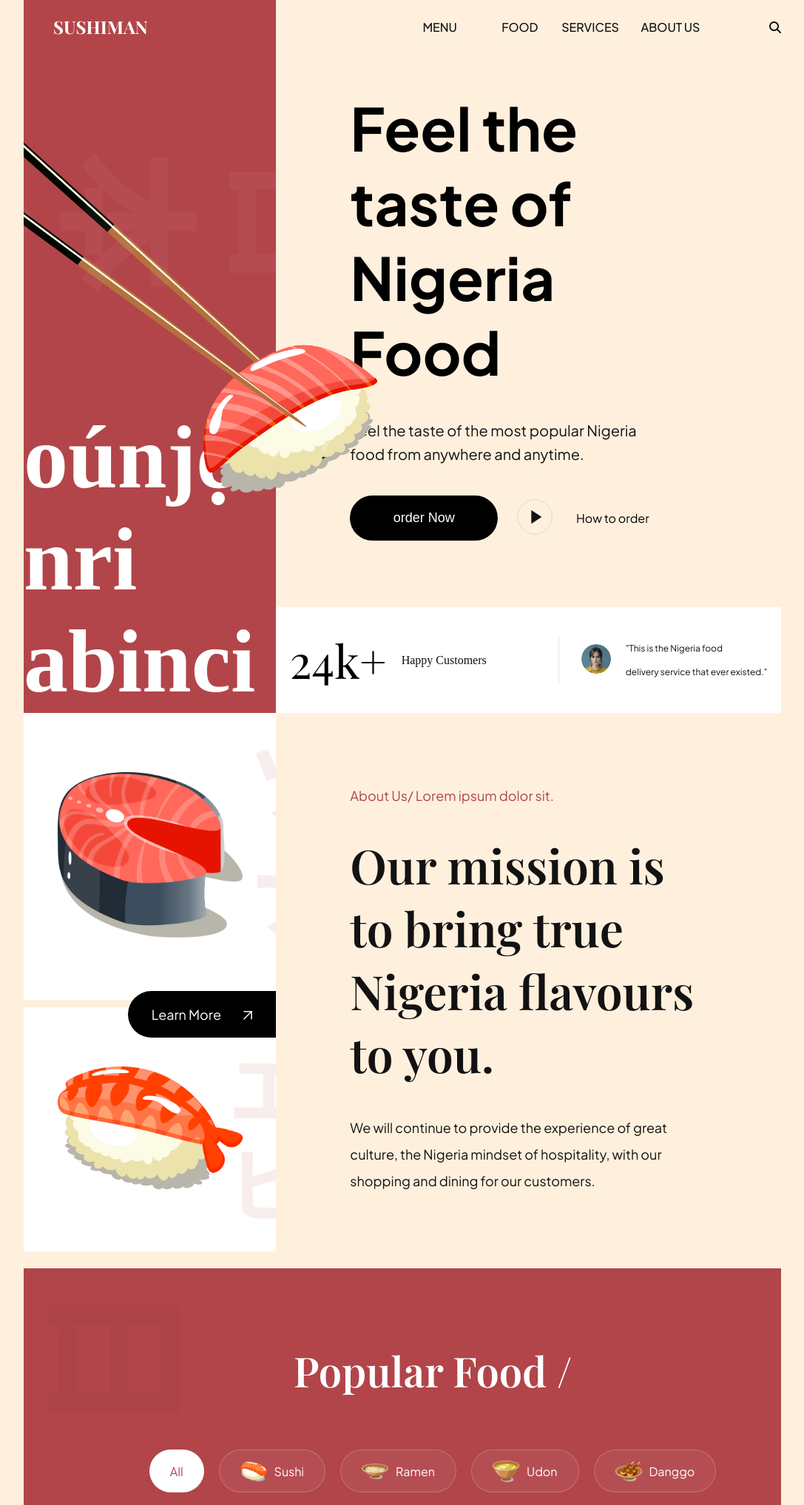
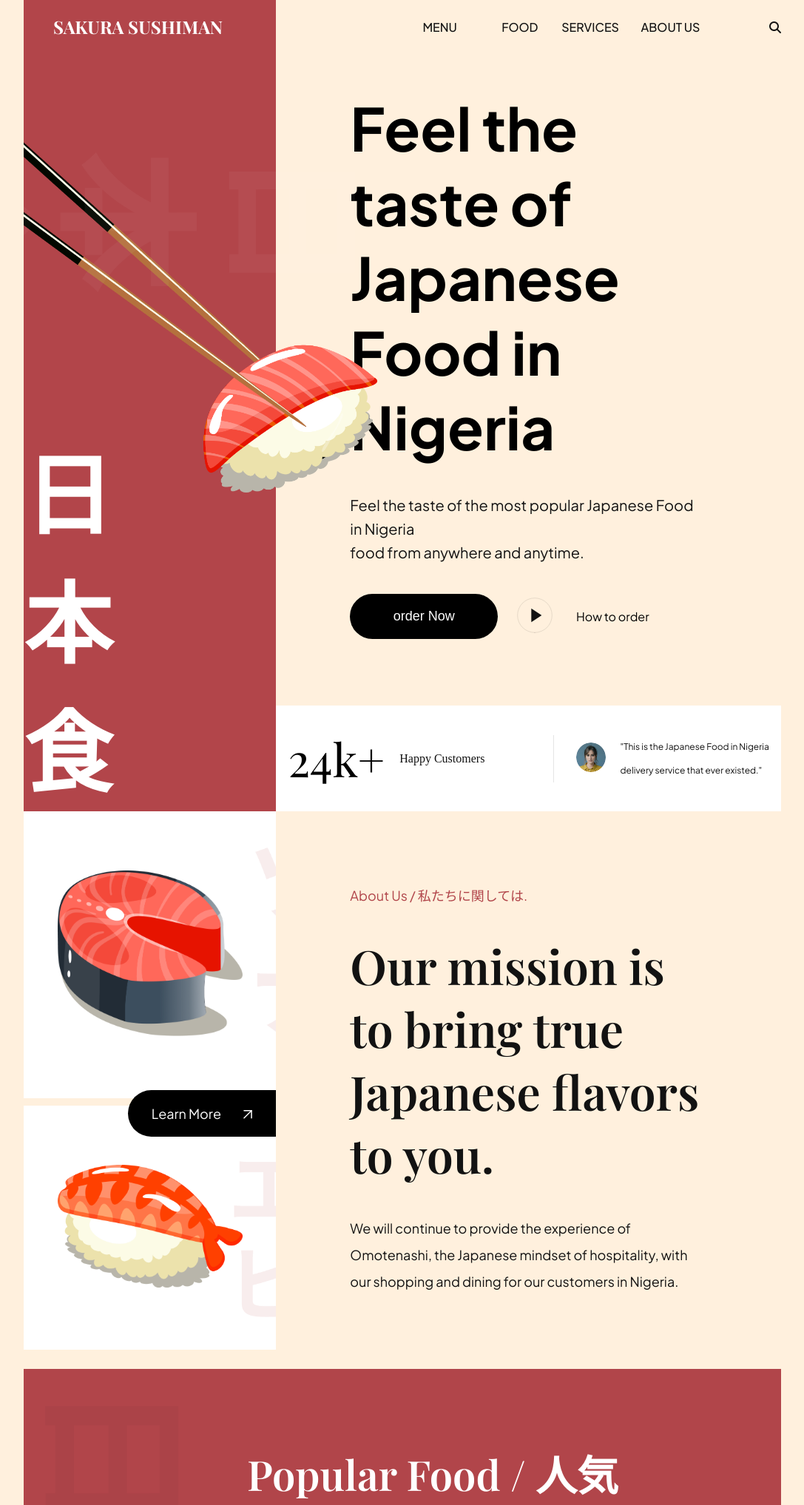
Before and after one commit to Akinstee/Tyrestaurant, a plain HTML site: page index.html in a window 1280 px wide. Shown: the top 2035 px of the page at 74% size, without its empty margins (96-1183 px from the left). Drawn offline with nearby package versions, Linux system fonts and the light colour scheme.

Commit message:
Completed

```diff
--- a/index.html
+++ b/index.html
@@ -3,7 +3,7 @@
   <head>
     <meta charset="UTF-8" />
     <meta name="viewport" content="width=device-width, initial-scale=1.0" />
-    <title>Sushiman</title>
+    <title>Sakura Sushiman</title>
 
     <!--Link to CSS file-->
     <link rel="stylesheet" href="styles.css" />
@@ -30,7 +30,7 @@
           padding-left: 40px;
         "
       >
-        SUSHIMAN
+        SAKURA SUSHIMAN
       </div>
       <div
         style="
@@ -73,8 +73,8 @@
           place-items: end start;
         "
       >
-        oúnjẹ <br />nri <br />
-        abinci
+        日 <br />本 <br />
+        食
       </div>
       <div style="display: grid; grid-gap: 40px">
         <div style="padding: 50px 100px; display: grid; grid-gap: 40px">
@@ -85,7 +85,7 @@
               font-size: 80px;
             "
           >
-            Feel the taste of Nigeria Food
+            Feel the taste of Japanese Food in Nigeria
           </div>
           <div
             style="
@@ -95,8 +95,8 @@
               line-height: 32px;
             "
           >
-            Feel the taste of the most popular Nigeria <br />food from anywhere
-            and anytime.
+            Feel the taste of the most popular Japanese Food in Nigeria
+            <br />food from anywhere and anytime.
           </div>
 
           <div
@@ -192,8 +192,8 @@
                 line-height: 32px;
               "
             >
-              "This is the Nigeria food <br />delivery service that ever
-              existed."
+              "This is the Japanese Food in Nigeria <br />delivery service that
+              ever existed."
             </div>
           </div>
         </div>
@@ -260,7 +260,7 @@
             font-size: 18px;
           "
         >
-          About Us/ Lorem ipsum dolor sit.
+          About Us / 私たちに関しては.
         </div>
         <div
           style="
@@ -270,7 +270,7 @@
             font-weight: 600;
           "
         >
-          Our mission is to bring true Nigeria flavours to you.
+          Our mission is to bring true Japanese flavors to you.
         </div>
         <div
           style="
@@ -280,9 +280,9 @@
             line-height: 36px;
           "
         >
-          We will continue to provide the experience of great culture, the
-          Nigeria mindset of hospitality, with our shopping and dining for our
-          customers.
+          We will continue to provide the experience of Omotenashi, the Japanese
+          mindset of hospitality, with our shopping and dining for our customers
+          in Nigeria.
         </div>
       </div>
     </div>
@@ -310,7 +310,7 @@
           color: white;
         "
       >
-        Popular Food /
+        Popular Food / 人気
       </div>
       <div
         style="
@@ -530,7 +530,7 @@
               font-size: 18px;
             "
           >
-            What's Trending/
+            What's Trending/ トレンド
           </div>
           <div
             style="
```
